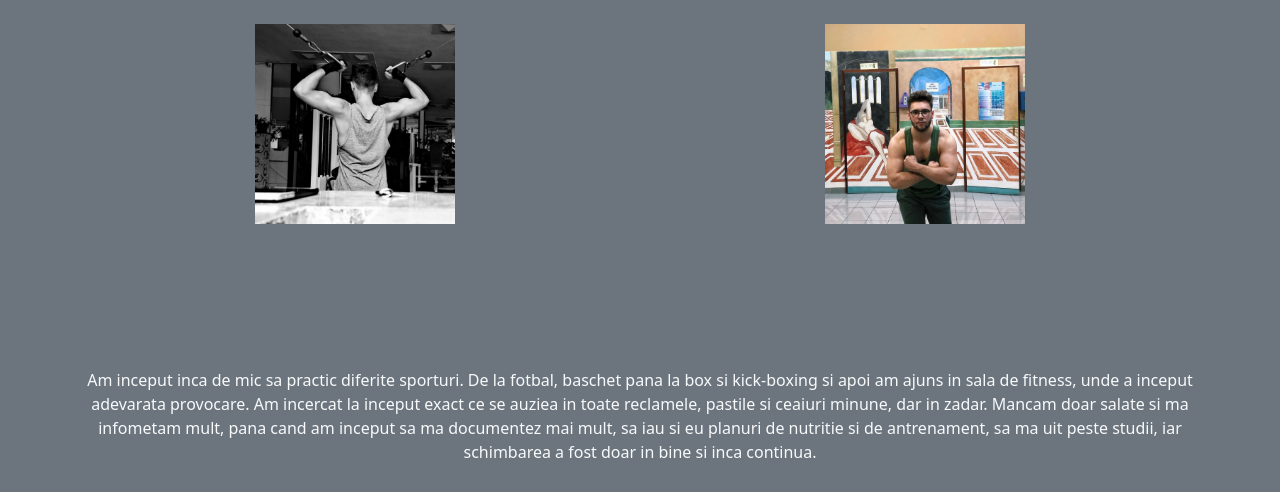
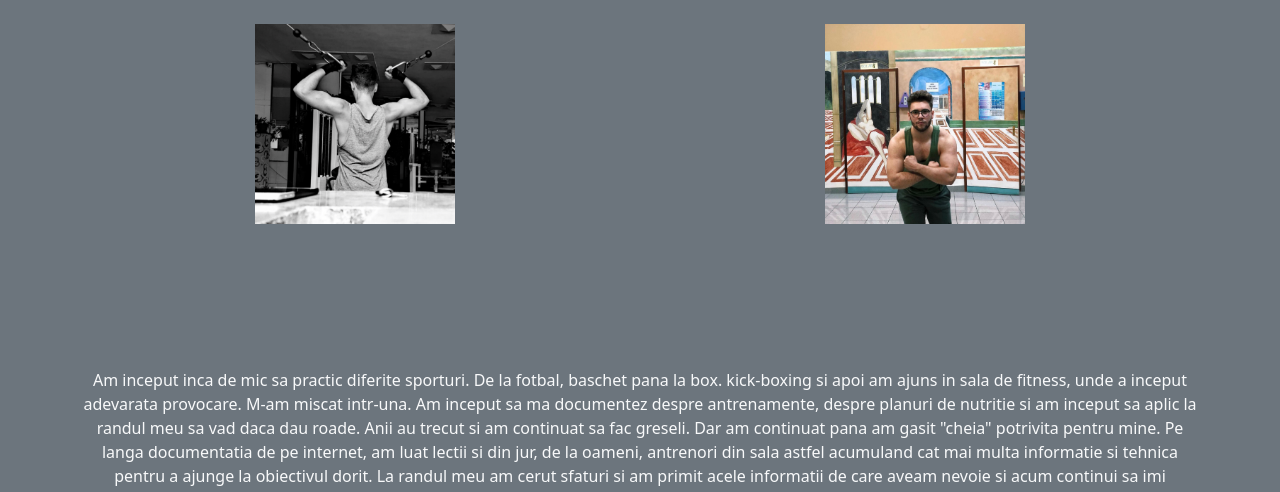
Before and after one commit to Tonismovement/tonismovement.github.io, a plain HTML site: page despre.html in a window 1280 px wide. Shown: the part 456-948 px from the top of the page. Drawn offline with nearby package versions, Linux system fonts and the light colour scheme.

Commit message:
Update despre.html

```diff
--- a/despre.html
+++ b/despre.html
@@ -75,8 +75,8 @@
             <div class="row">
                 <div class="col-lg-12 col-md-12 mb-3">
                     <p class="text-center text-light">
-                        Am inceput inca de mic sa practic diferite sporturi. De la fotbal, baschet pana la box si kick-boxing si apoi am ajuns in sala de fitness, unde a inceput adevarata provocare. Am incercat la inceput exact ce se auziea in toate reclamele, pastile si ceaiuri minune, dar in zadar. Mancam doar salate si ma infometam mult, pana cand am inceput sa ma documentez mai mult, sa iau si eu planuri de nutritie si de antrenament, sa ma uit peste studii, iar schimbarea a fost doar in bine si inca continua.
-                    </p>
+                        Am inceput inca de mic sa practic diferite sporturi. De la fotbal, baschet pana la box. kick-boxing si apoi am ajuns in sala de fitness, unde a inceput adevarata provocare. M-am miscat intr-una. Am inceput sa ma documentez despre antrenamente, despre planuri de nutritie si am inceput sa aplic la randul meu sa vad daca dau roade. Anii au trecut si am continuat sa fac greseli. Dar am continuat pana am gasit "cheia" potrivita pentru mine. Pe langa documentatia de pe internet, am luat lectii si din jur, de la oameni, antrenori din sala astfel acumuland cat mai multa informatie si tehnica pentru a ajunge la obiectivul dorit. La randul meu am cerut sfaturi si am primit acele informatii de care aveam nevoie si acum continui sa imi depasesc limitele mereu si sa ajut si eu la randul meu.
+                     </p>
                 </div>
             </div>
         </div>
```
